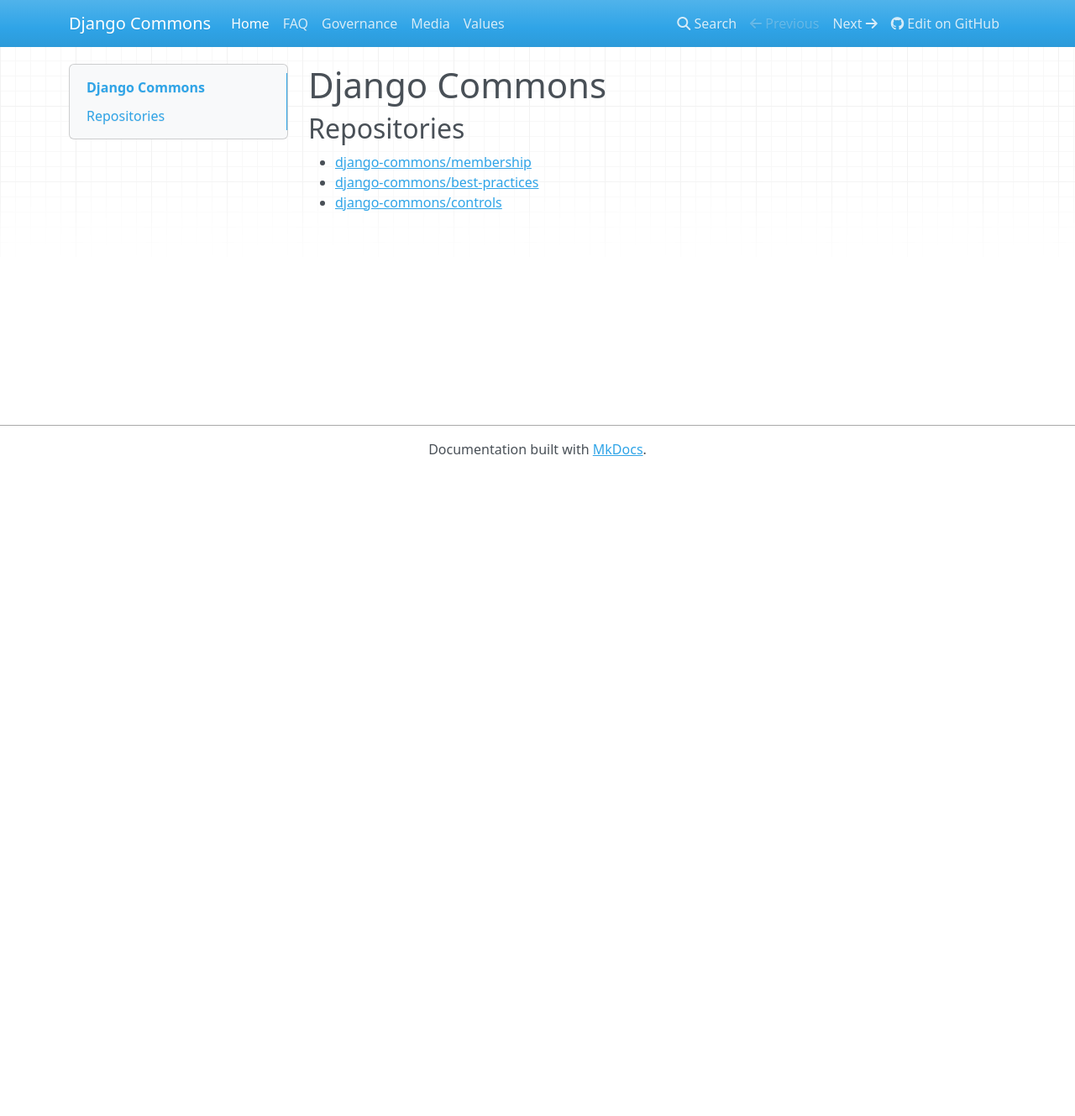
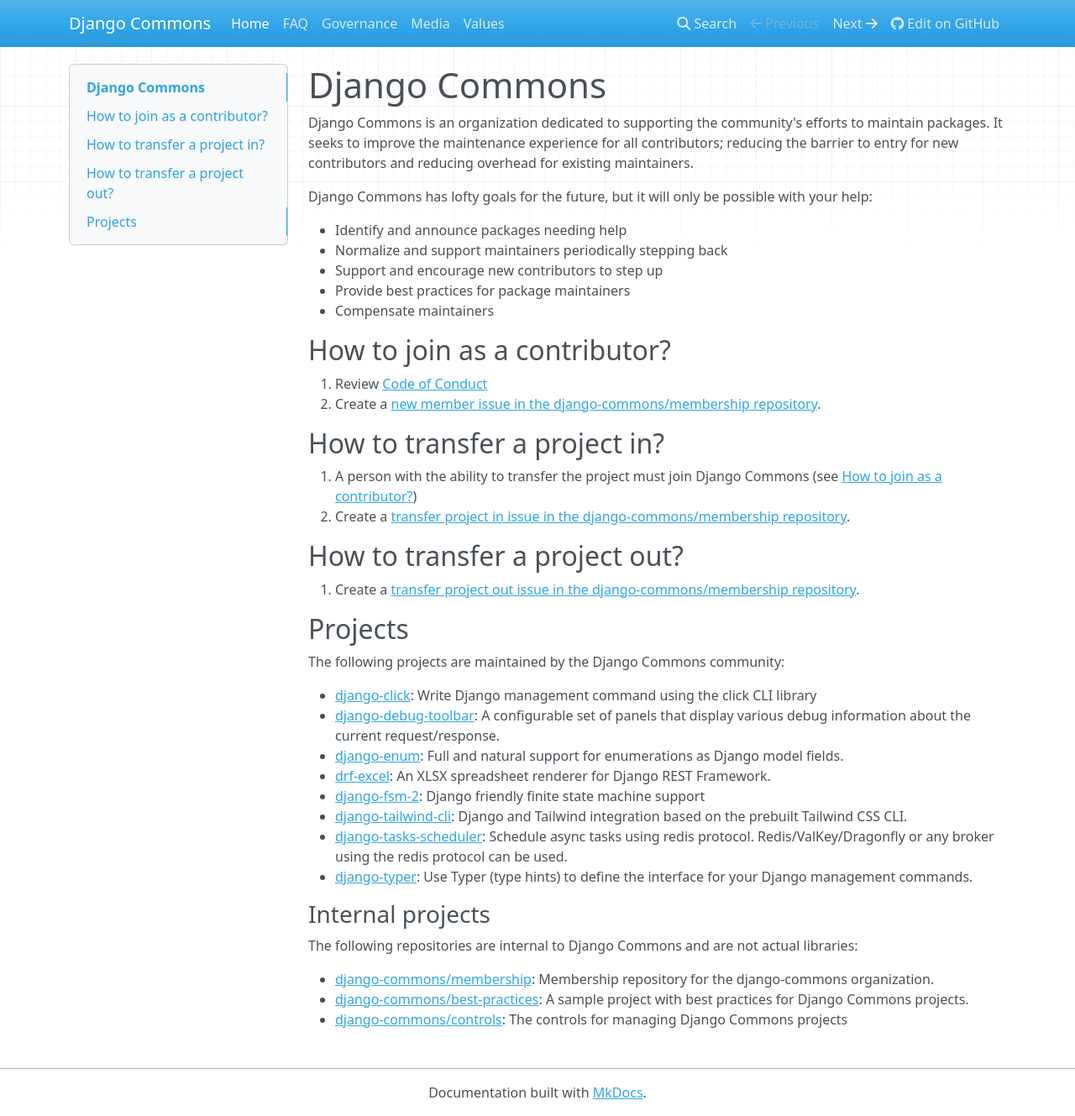
Before and after one commit to django-commons/django-commons-mkdocs, an MkDocs documentation site: the page built from docs/index.md, in a window 1280 px wide and 1329 px high. Shown: the whole window at 84% size. Built offline with MkDocs 1.6.1, drawn with Linux system fonts in a browser that asks for light colours; nearby versions of some CDN libraries.

Commit message:
Match the main documentation page with the membership README
The FAQ and content sections will be broken off into separate pages.

```diff
--- a/docs/index.md
+++ b/docs/index.md
@@ -1,7 +1,46 @@
 # Django Commons
 
-## Repositories
+Django Commons is an organization dedicated to supporting the community's efforts to maintain packages. It seeks to improve the maintenance experience for all contributors; reducing the barrier to entry for new contributors and reducing overhead for existing maintainers.
 
-- [django-commons/membership](https://github.com/django-commons/membership)
-- [django-commons/best-practices](https://github.com/django-commons/best-practices)
-- [django-commons/controls](https://github.com/django-commons/controls)
+Django Commons has lofty goals for the future, but it will only be possible with your help:
+
+- Identify and announce packages needing help
+- Normalize and support maintainers periodically stepping back
+- Support and encourage new contributors to step up
+- Provide best practices for package maintainers
+- Compensate maintainers
+
+## How to join as a contributor?
+
+1. Review [Code of Conduct](https://github.com/django-commons/membership/blob/main/CODE_OF_CONDUCT.md)
+2. Create a [new member issue in the django-commons/membership repository](https://github.com/django-commons/membership/issues/new/choose).
+
+## How to transfer a project in?
+
+1. A person with the ability to transfer the project must join Django Commons (see [How to join as a contributor?](https://github.com/django-commons/membership#how-to-join-as-a-contributor))
+2. Create a [transfer project in issue in the django-commons/membership repository](https://github.com/django-commons/membership/issues/new/choose).
+
+## How to transfer a project out?
+
+1. Create a [transfer project out issue in the django-commons/membership repository](https://github.com/django-commons/membership/issues/new/choose).
+
+## Projects
+
+The following projects are maintained by the Django Commons community:
+
+- [django-click](https://github.com/django-commons/django-click): Write Django management command using the click CLI library
+- [django-debug-toolbar](https://github.com/django-commons/django-debug-toolbar): A configurable set of panels that display various debug information about the current request/response.
+- [django-enum](https://github.com/django-commons/django-enum): Full and natural support for enumerations as Django model fields.
+- [drf-excel](https://github.com/django-commons/drf-excel): An XLSX spreadsheet renderer for Django REST Framework.
+- [django-fsm-2](https://github.com/django-commons/django-fsm-2): Django friendly finite state machine support
+- [django-tailwind-cli](https://github.com/django-commons/django-tailwind-cli): Django and Tailwind integration based on the prebuilt Tailwind CSS CLI.
+- [django-tasks-scheduler](https://github.com/django-commons/django-tasks-scheduler): Schedule async tasks using redis protocol. Redis/ValKey/Dragonfly or any broker using the redis protocol can be used.
+- [django-typer](https://github.com/django-commons/django-typer): Use Typer (type hints) to define the interface for your Django management commands.
+
+### Internal projects
+
+The following repositories are internal to Django Commons and are not actual libraries:
+
+- [django-commons/membership](https://github.com/django-commons/membership): Membership repository for the django-commons organization.
+- [django-commons/best-practices](https://github.com/django-commons/best-practices): A sample project with best practices for Django Commons projects.
+- [django-commons/controls](https://github.com/django-commons/controls): The controls for managing Django Commons projects
```
